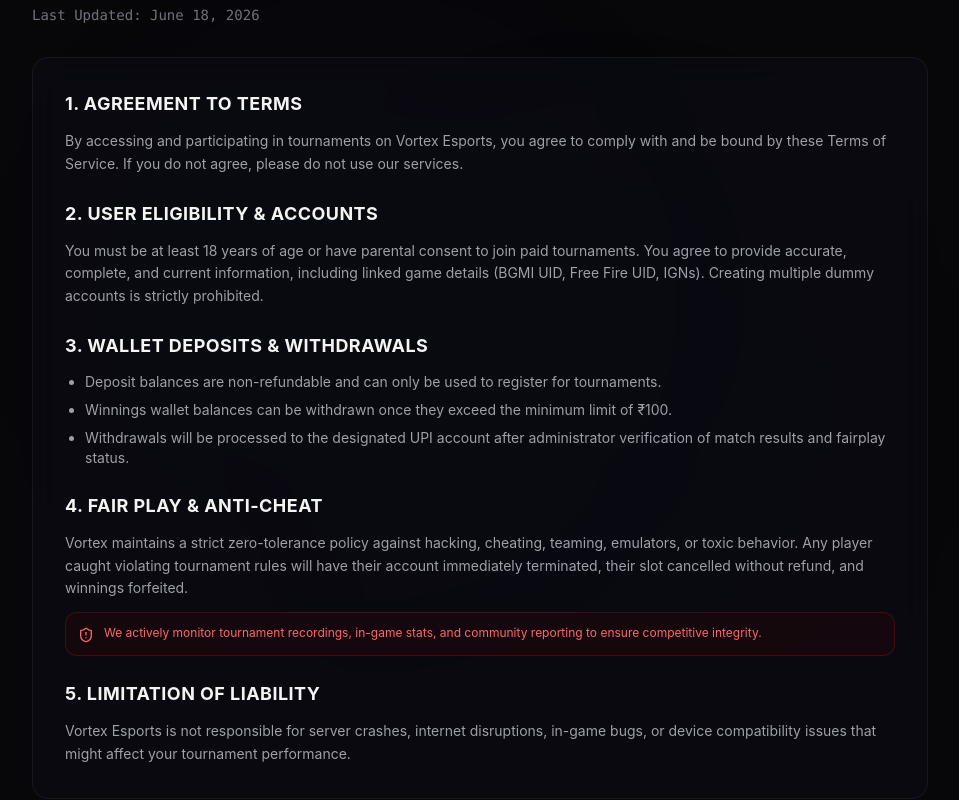
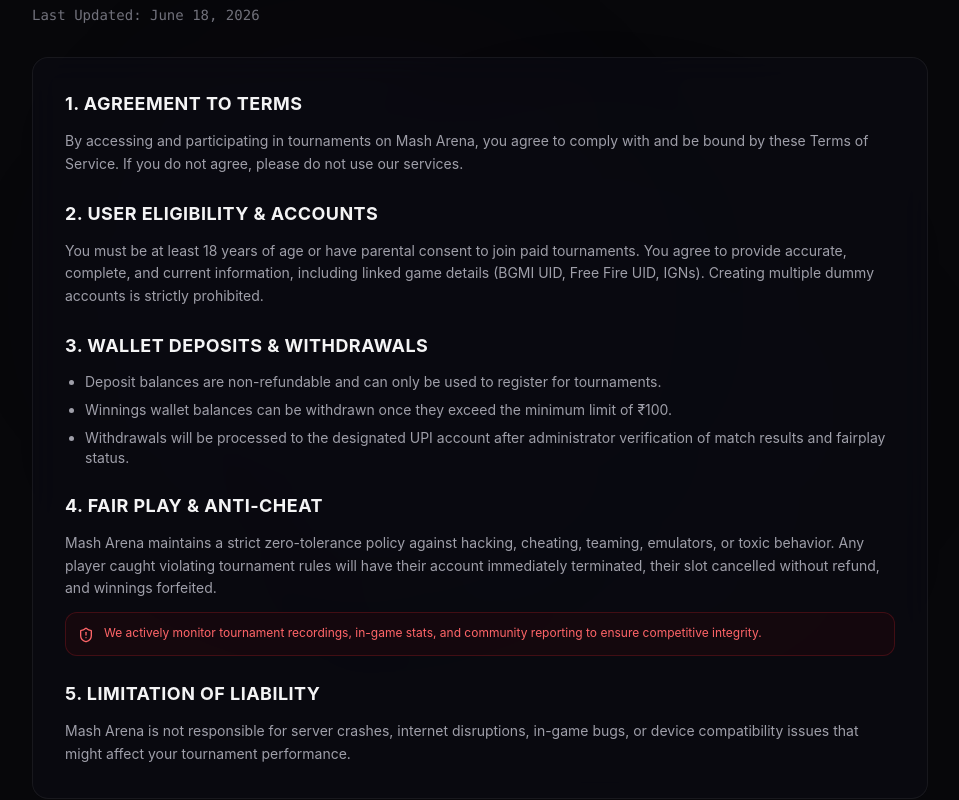
Before and after one commit to sumitsahu9/esports-tournament-platform, a Next.js app: page /terms in a window 1280 px wide. Shown: the part 240-1040 px from the top of the page, without its empty margins (160-1119 px from the left). Built offline with nearby package versions, Linux system fonts and the light colour scheme; no server answers; the database is empty.

Commit message:
Auto-update website: 22/6/2026, 9:29:48 am

```diff
--- a/src/app/terms/page.tsx
+++ b/src/app/terms/page.tsx
@@ -34,7 +34,7 @@ export default function TermsPage() {
           <section className="space-y-3">
             <h2 className="text-lg font-bold text-zinc-100 uppercase tracking-wide">1. Agreement to Terms</h2>
             <p className="text-sm text-zinc-400 leading-relaxed">
-              By accessing and participating in tournaments on Vortex Esports, you agree to comply with and be bound by these Terms of Service. If you do not agree, please do not use our services.
+              By accessing and participating in tournaments on Mash Arena, you agree to comply with and be bound by these Terms of Service. If you do not agree, please do not use our services.
             </p>
           </section>
 
@@ -57,7 +57,7 @@ export default function TermsPage() {
           <section className="space-y-3">
             <h2 className="text-lg font-bold text-zinc-100 uppercase tracking-wide">4. Fair Play & Anti-Cheat</h2>
             <p className="text-sm text-zinc-400 leading-relaxed">
-              Vortex maintains a strict zero-tolerance policy against hacking, cheating, teaming, emulators, or toxic behavior. Any player caught violating tournament rules will have their account immediately terminated, their slot cancelled without refund, and winnings forfeited.
+              Mash Arena maintains a strict zero-tolerance policy against hacking, cheating, teaming, emulators, or toxic behavior. Any player caught violating tournament rules will have their account immediately terminated, their slot cancelled without refund, and winnings forfeited.
             </p>
             <div className="p-3 bg-red-950/20 border border-red-500/20 rounded-xl flex items-start gap-2.5 text-xs text-red-400">
               <ShieldAlert className="w-4 h-4 mt-0.5 flex-shrink-0" />
@@ -68,7 +68,7 @@ export default function TermsPage() {
           <section className="space-y-3">
             <h2 className="text-lg font-bold text-zinc-100 uppercase tracking-wide">5. Limitation of Liability</h2>
             <p className="text-sm text-zinc-400 leading-relaxed">
-              Vortex Esports is not responsible for server crashes, internet disruptions, in-game bugs, or device compatibility issues that might affect your tournament performance.
+              Mash Arena is not responsible for server crashes, internet disruptions, in-game bugs, or device compatibility issues that might affect your tournament performance.
             </p>
           </section>
         </motion.div>
```
